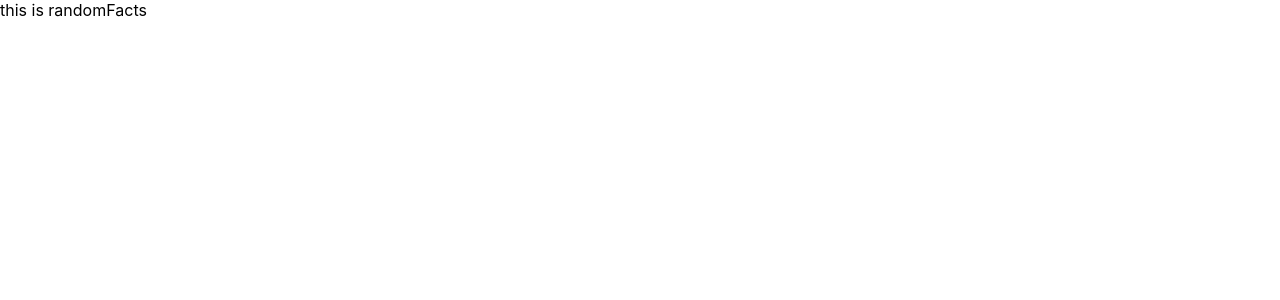
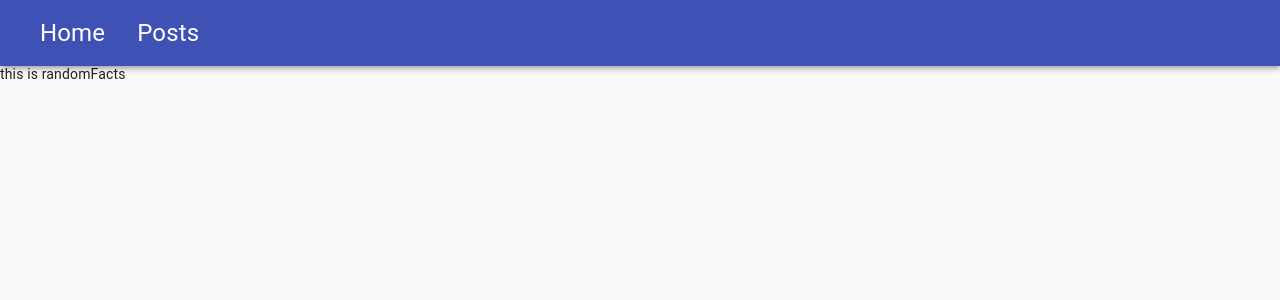
Before and after one commit to lyquita/Blog_v2.0, a Next.js app in the folder my-blog/: page /randomFacts in a window 1280 px wide. Shown: the top 300 px of the page. Built offline with nearby package versions, Linux system fonts and the light colour scheme.

Commit message:
set navigation as global Component

```diff
--- a/my-blog/pages/_app.js
+++ b/my-blog/pages/_app.js
@@ -1,7 +1,14 @@
-import '../styles/globals.css'
+import '../styles/globals.css';
+import Navigation from "../src/common/Navigation"
 
 function MyApp({ Component, pageProps }) {
-  return <Component {...pageProps} />
+  return (
+    <div>
+    <Navigation />
+    <Component {...pageProps} />
+    </div>
+  )
+
 }
 
 export default MyApp
--- a/my-blog/pages/index.js
+++ b/my-blog/pages/index.js
@@ -1,7 +1,6 @@
 import styles from "../styles/Home.module.css";
 import Link from "next/link";
 
-import Navigation from "../src/common/Navigation";
 import MoodIndicator from "../src/components/MoodIndicator";
 import RandomFacts from "../src/components/RandomFacts/RandomFacts";
 import WhatIAmThinking from "../src/components/WhatIAmThinking/WhatIAmThinking";
@@ -21,7 +20,6 @@ export default function Home({ posts, thinkings }) {
         font-size: 24px;
       `}
     >
-      <Navigation />
       <div>
         <h1>Hi</h1>
         <h1>I'm Hireoo</h1>
@@ -30,10 +28,10 @@ export default function Home({ posts, thinkings }) {
 
       <div className={styles.whatIThink}>
         <div>
-          <h1> ? </h1>
+          <h1 style={{fontSize:20}}> ? </h1>
           <Link href="/thinking">
             <a>
-              <h1>What Am I Thinking About</h1>
+              <h1 style={{fontSize:20}}>What Am I Thinking About</h1>
             </a>
           </Link>
         </div>
--- a/my-blog/pages/post/[slug].js
+++ b/my-blog/pages/post/[slug].js
@@ -1,10 +1,8 @@
 import Link from "next/link";
-import Navigation from "../../src/common/Navigation";
 
 export default function Post({ post }) {
   return (
     <div>
-      <Navigation />
       <Link href="/">
         <a>Go Home</a>
       </Link>
--- a/my-blog/pages/post/allPost.js
+++ b/my-blog/pages/post/allPost.js
@@ -1,13 +1,12 @@
 import React from 'react';
 import SinglePost from "../../src/components/Writing/SinglePost";
 import Link from "next/link";
-import Navigation from "../../src/common/Navigation";
+
 
 export default function allPost({posts}) {
     const allPosts = posts;
     return (
         <div>
-            <Navigation />
             {
                 allPosts.map((post)=>{
                     return(
--- a/my-blog/pages/thinking.js
+++ b/my-blog/pages/thinking.js
@@ -1,4 +1,5 @@
-import React from 'react'
+import React from 'react';
+
 
 export default function thinking() {
     return (
```
